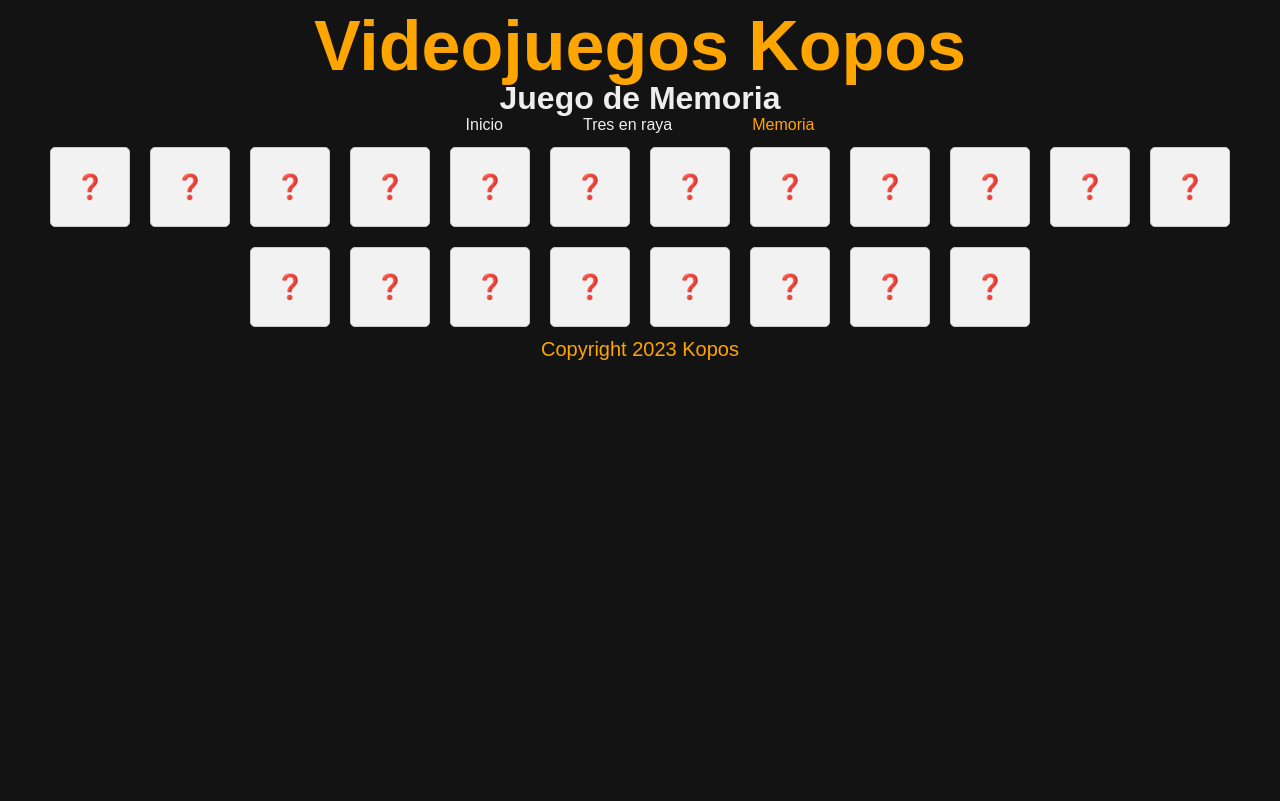
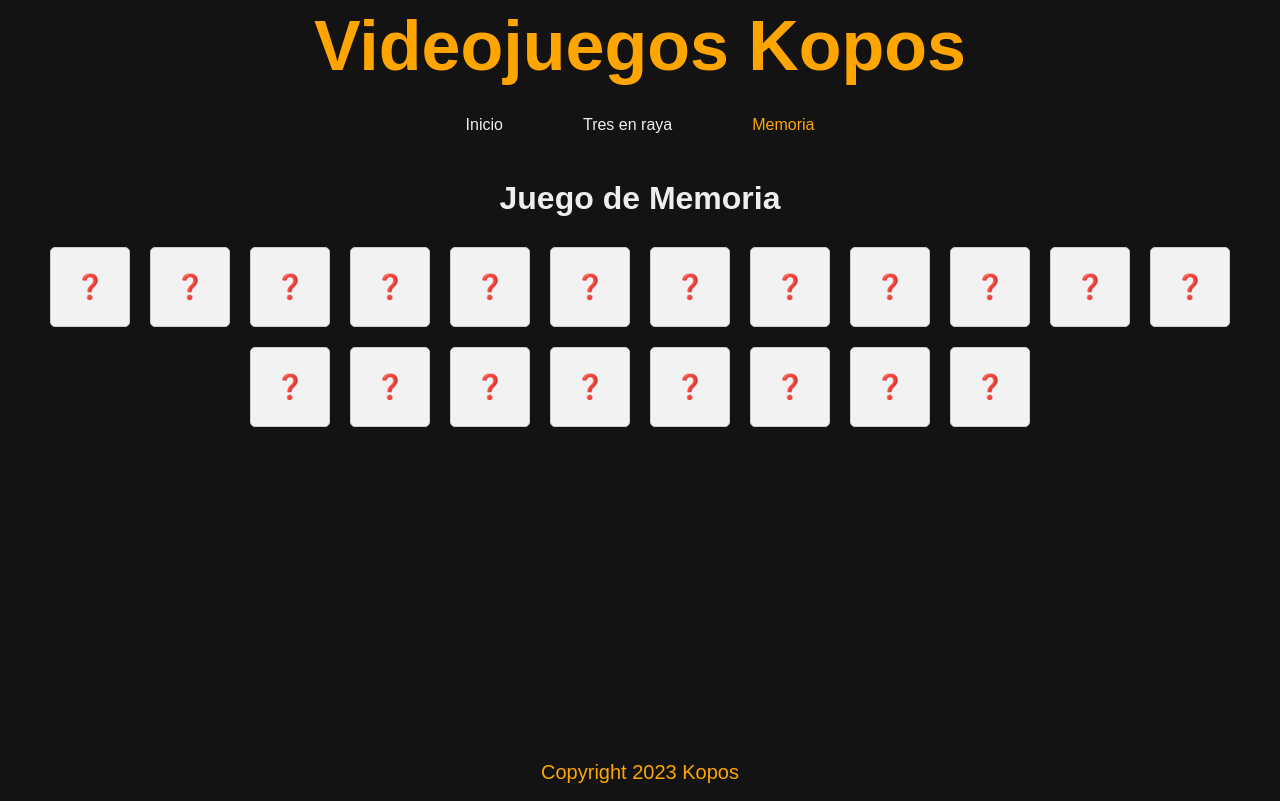
Before and after one commit to KoposHV/Videojuegos-React, a React (Vite) app: page /memoria in a window 1280 px wide. Built offline with nearby package versions, Linux system fonts and the light colour scheme.

Commit message:
videojuegos

```diff
--- a/src/pages/Memoria/Memoria.css
+++ b/src/pages/Memoria/Memoria.css
@@ -1,6 +1,9 @@
 .App {
     text-align: center;
     font-family: Arial, sans-serif;
+
+    height: 85vh;
+   padding-top: 100px;
   }
 
   .card-container {
```
